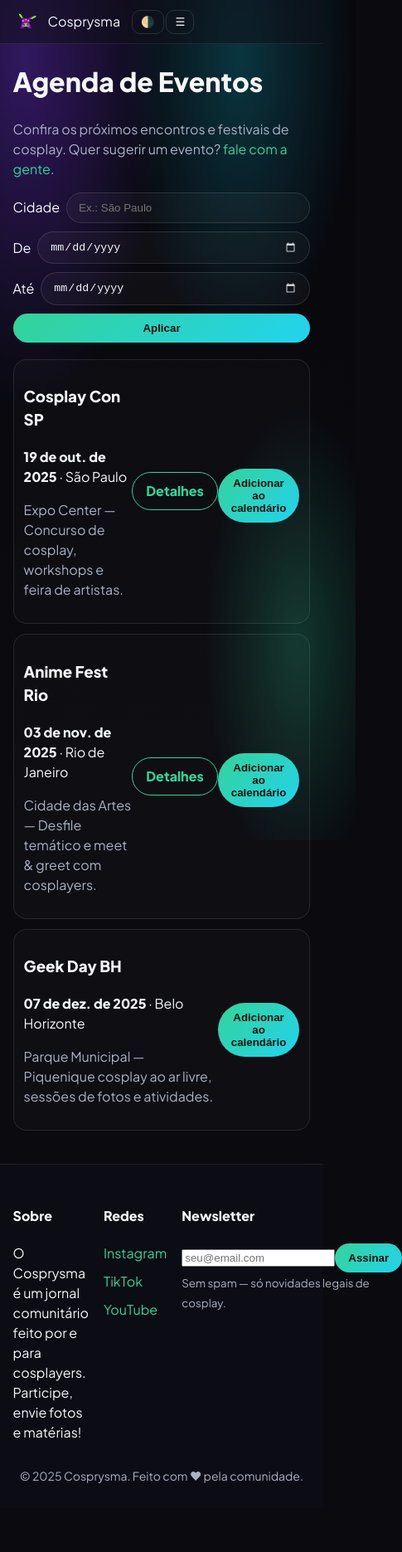
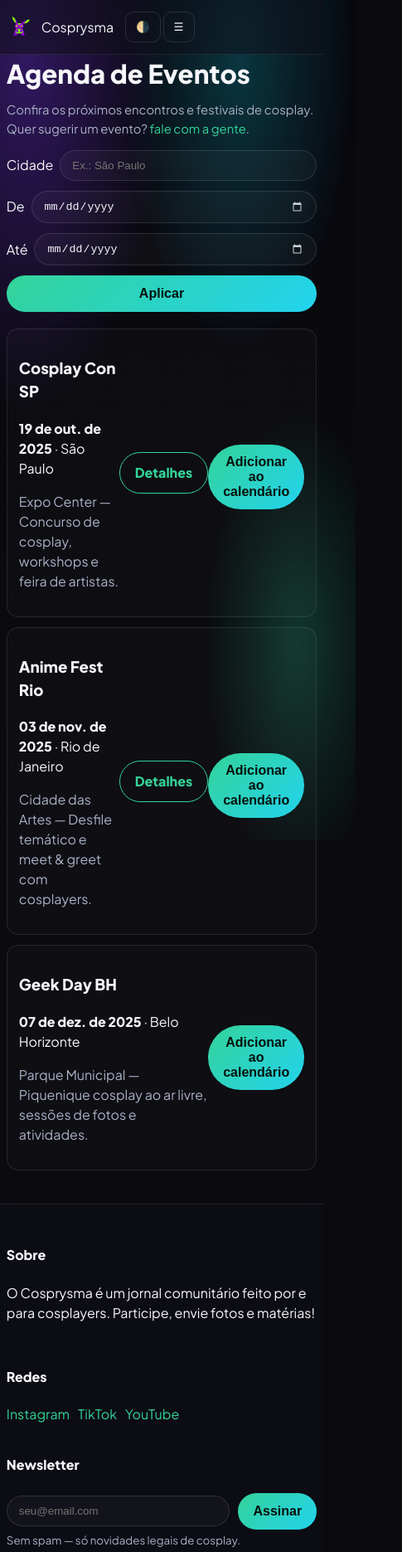
Before and after one commit to Gustavo-Champam/Cosprysma, a plain HTML site: page agenda.html in a window 390 px wide. Shown: the top 1871 px of the page at 83% size, 485 px wide, since content can reach past the window. Before the commit the page ends 1818 px from the top, so only its background shows below. Drawn offline with Linux system fonts and the light colour scheme.

Commit message:
Update style.css

```diff
--- a/css/style.css
+++ b/css/style.css
@@ -128,6 +128,7 @@ a:hover{opacity:.9}
 .reveal{opacity:0;transform:translateY(12px);transition:opacity .6s ease, transform .6s ease}
 .reveal.show{opacity:1;transform:none}
 
+/* ===== Search / Chips ===== */
 #tutorial-search{
   padding:10px 14px;border-radius:999px;
   border:1px solid rgba(255,255,255,.12);
@@ -135,7 +136,6 @@ a:hover{opacity:.9}
   color:var(--fg);min-width:240px;outline:none
 }
 #tutorial-search:focus{border-color:var(--accent2);box-shadow:0 0 0 3px rgba(52,211,153,.18)}
-
 .chips{
   display:flex;align-items:center;gap:8px;overflow-x:auto;padding:6px 8px;margin-top:8px;
   border:1px solid rgba(255,255,255,.12);border-radius:999px;
@@ -152,45 +152,74 @@ a:hover{opacity:.9}
 }
 .chip:hover{transform:translateY(-1px);border-color:var(--accent2)}
 .chip.active{background:linear-gradient(135deg,var(--accent2),var(--accent));color:#08110d;border-color:transparent;box-shadow:0 6px 24px rgba(52,211,153,.28)}
-
 .pill{display:inline-flex;align-items:center;gap:6px;padding:4px 10px;border-radius:999px;border:1px solid rgba(255,255,255,.14);color:var(--muted);font-size:12px;background:rgba(255,255,255,.03)}
 
-/* ===== Agenda: barra de filtros ===== */
-.filters{
-  display:flex;align-items:stretch;flex-wrap:wrap;gap:12px;margin-top:8px
+/* ===== Newsletter ===== */
+#nl-form{display:flex;align-items:center;gap:10px;margin-top:8px}
+#nl-form input[type="email"]{
+  flex:1;padding:10px 14px;border-radius:999px;border:1px solid rgba(255,255,255,.12);
+  background:rgba(255,255,255,.03);color:var(--fg);outline:none
 }
+#nl-form input[type="email"]:focus{border-color:var(--accent2);box-shadow:0 0 0 3px rgba(52,211,153,.18)}
+
+/* ===== Agenda: filtros pílula ===== */
+.filters{display:flex;align-items:stretch;flex-wrap:wrap;gap:12px;margin-top:8px}
 .filters label{display:flex;align-items:center;gap:8px;white-space:nowrap}
-.filters input[type="search"],
-.filters input[type="date"]{
-  flex:1;min-width:180px;padding:10px 14px;border-radius:999px;
-  border:1px solid rgba(255,255,255,.12);background:rgba(255,255,255,.03);
-  color:var(--fg);outline:none
+.filters input[type="search"],.filters input[type="date"]{
+  flex:1;min-width:180px;padding:10px 14px;border-radius:999px;border:1px solid rgba(255,255,255,.12);
+  background:rgba(255,255,255,.03);color:var(--fg);outline:none
 }
 .filters input[type="search"]:focus,
-.filters input[type="date"]:focus{
-  border-color:var(--accent2);box-shadow:0 0 0 3px rgba(52,211,153,.18)
-}
+.filters input[type="date"]:focus{border-color:var(--accent2);box-shadow:0 0 0 3px rgba(52,211,153,.18)}
 .filters input[type="date"]::-webkit-calendar-picker-indicator{filter:invert(1) opacity(.8)}
 .filters .btn{padding:10px 16px;border-radius:999px;white-space:nowrap}
-@media(max-width:860px){
-  .filters{gap:10px}
-  .filters label{width:100%}
-  .filters input[type="search"],
-  .filters input[type="date"]{width:100%}
-  .filters .btn{width:100%}
-}
 
 /* ===== Contato ===== */
 .form.card{padding:16px;border-radius:16px}
 .form-grid{gap:12px}
 .form label{display:block;margin:10px 0 6px;font-weight:600}
-.form label>input,
-.form label>textarea{
-  width:100%;padding:12px 14px;border-radius:12px;
-  border:1px solid rgba(255,255,255,.12);background:#0f0f17;color:var(--fg);outline:none
+.form label>input,.form label>textarea{
+  width:100%;padding:12px 14px;border-radius:12px;border:1px solid rgba(255,255,255,.12);background:#0f0f17;color:var(--fg);outline:none
 }
-.form label>input:focus,
-.form label>textarea:focus{border-color:var(--accent2);box-shadow:0 0 0 3px rgba(52,211,153,.18)}
+.form label>input:focus,.form label>textarea:focus{border-color:var(--accent2);box-shadow:0 0 0 3px rgba(52,211,153,.18)}
 .form ::placeholder{color:rgba(246,247,251,.6)}
 .form textarea{border-radius:12px;resize:vertical}
-@media(max-width:860px){.form-grid{grid-template-columns:1fr !important}}
+
+/* ====== MOBILE POLISH PACK ====== */
+html, body { overflow-x: hidden; }
+img, video, canvas { max-width: 100%; height: auto; }
+
+@media (max-width: 420px){
+  .container, .narrow { width: min(96vw, 100%); }
+  .nav-flex { padding: 12px 0; }
+}
+h1 { font-size: clamp(24px, 8vw, 42px); line-height: 1.1; margin: 6px 0 12px; }
+h2 { font-size: clamp(20px, 6vw, 28px); margin: 14px 0 8px; }
+.lead { font-size: clamp(14px, 3.8vw, 18px); }
+.mainnav a { padding: 12px 14px; }
+.icon-btn { padding: 10px 12px; }
+@media (max-width: 860px){
+  .mainnav { inset: 64px 12px auto; border-radius: 16px; }
+  .mainnav a { font-size: 16px; }
+}
+.hero { min-height: 42vh; gap: 16px; padding: 18px 0; }
+@media (max-width: 860px){ .hero { grid-template-columns: 1fr; } }
+.card { border-radius: 16px; }
+.events li { padding: 14px; border-radius: 14px; }
+@media (max-width: 860px){
+  .filters label { width: 100%; }
+  .filters input[type="search"], .filters input[type="date"] { width: 100%; }
+  .filters .btn { width: 100%; padding: 12px 18px; }
+}
+.form label>input, .form label>textarea { padding: 14px 16px; font-size: 16px; border-radius: 14px; }
+.form textarea { min-height: 140px; }
+.chips { scroll-snap-type: x mandatory; }
+.chip { scroll-snap-align: start; }
+@media (min-width: 1024px){ .gallery-justified { column-count: 3; } }
+@media (min-width: 640px) and (max-width: 1023px){ .gallery-justified { column-count: 2; } }
+@media (max-width: 639px){ .gallery-justified { column-count: 1; } }
+.gallery-justified img { width: 100%; display: block; }
+@media (max-width: 860px){ .footer-grid { grid-template-columns: 1fr; gap: 16px; } }
+.to-top { bottom: calc(16px + env(safe-area-inset-bottom)); right: calc(16px + env(safe-area-inset-right)); }
+:focus-visible { outline: 0; box-shadow: 0 0 0 3px rgba(52,211,153,.35), 0 0 0 1px var(--accent2) inset; border-radius: 12px; }
+.btn { min-height: 44px; padding: 12px 18px; font-size: 16px; }
```
